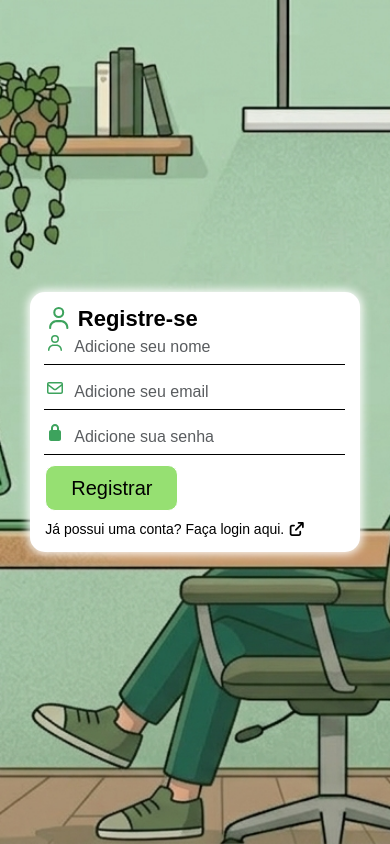
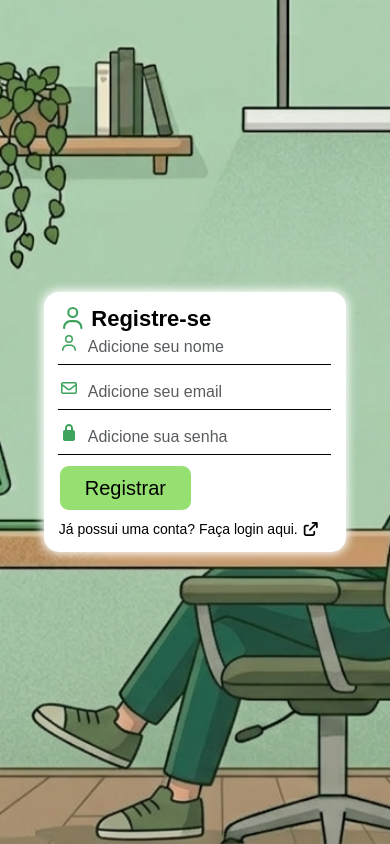
Before and after one commit to ravanss/my_to-do, a PHP site: page /registra.php in a window 390 px wide. Run offline with PHP 8.4, Linux system fonts and the light colour scheme; the visitor is signed in with stand-in values (Sample User, id 1); style sheets or scripts are compiled from the project's sources; some libraries are stand-ins or nearby versions.

Commit message:
melhoria layout responsivo

```diff
--- a/assets/scss/responsive.scss
+++ b/assets/scss/responsive.scss
@@ -51,6 +51,9 @@
 
 // Small devices (landscape phones, 576px and up)
 @media (max-width: 576px) {
+    body{
+        padding: 15px;
+    }
     .registra{
         .main{
             .form{
```
